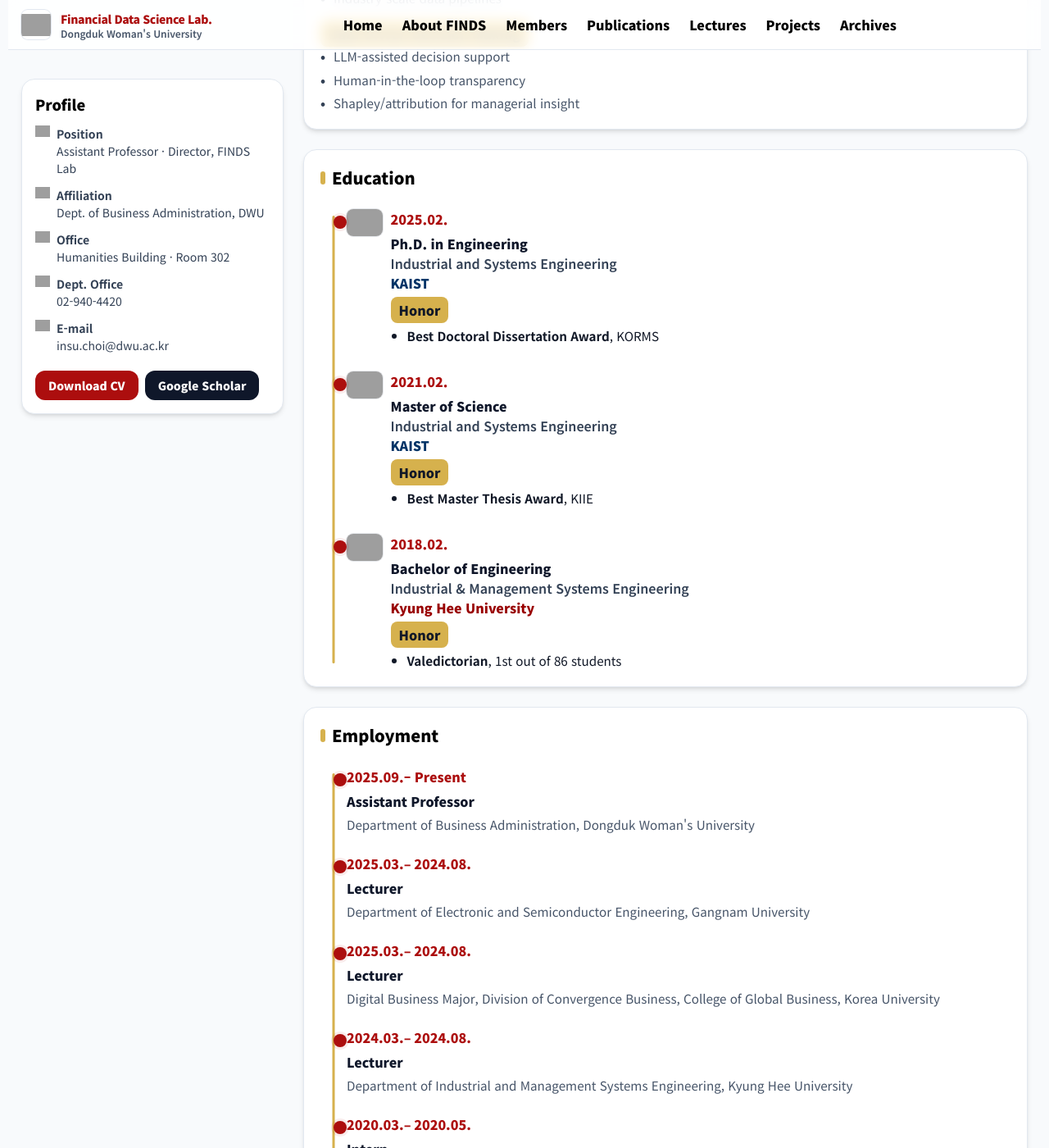
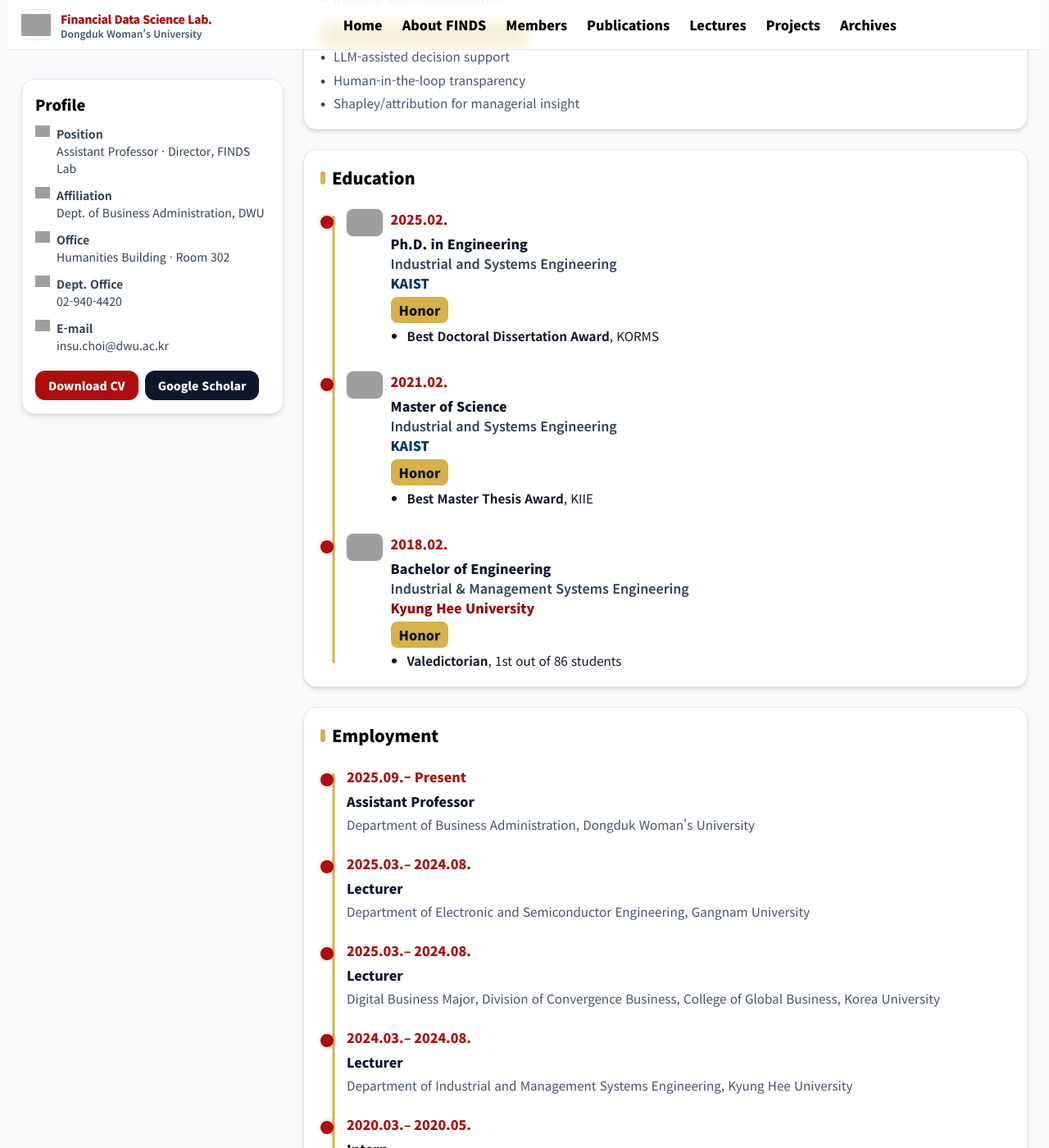
Before and after one commit to FinDS-Lab/site, a Jekyll site: the page built from members-director.html, in a window 1280 px wide and 1400 px high, scrolled down 1673 px. Shown: the whole window at 82% size. Built offline with Jekyll 4.4.1, drawn with Linux system fonts in a browser that asks for light colours; nearby versions of some CDN libraries; grey boxes are pictures that could not be loaded.

Commit message:
Update members-director.html

```diff
--- a/members-director.html
+++ b/members-director.html
@@ -11,7 +11,7 @@ permalink: /members-director.html
     --gold:#d6b14d;
     --year-size:16px;      /* 날짜 폰트 & bullet 지름 */
     --axis-x:1rem;     /* 골드 라인(center) x 위치 (더 오른쪽=값↑, 더 왼쪽=값↓) */
-    --dot-offset:-1.5rem;/* bullet center = axis + offset (음수면 축보다 왼쪽) */
+    --dot-offset:-2.5rem;/* bullet center = axis + offset (음수면 축보다 왼쪽) */
   }
 
   /* ===== 타임라인: bullet은 왼쪽, 황금색 선은 그보다 오른쪽(뒤) — 겹치도록 ===== */
```
